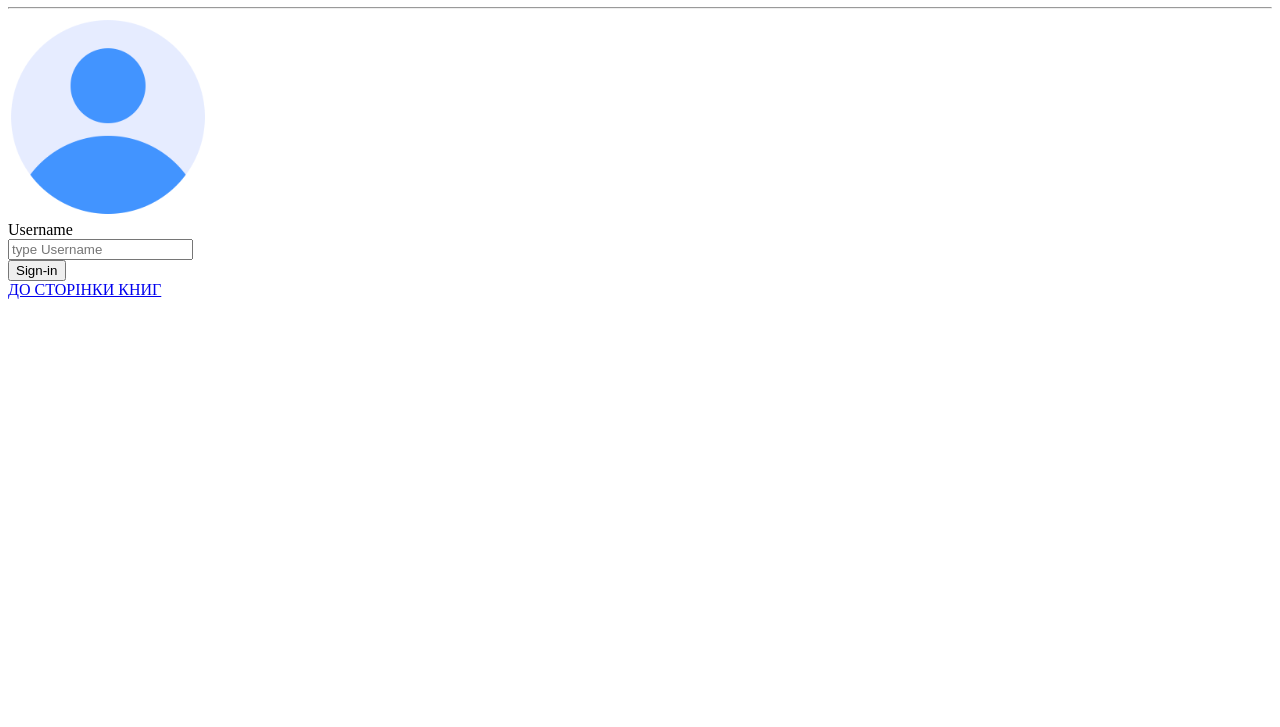
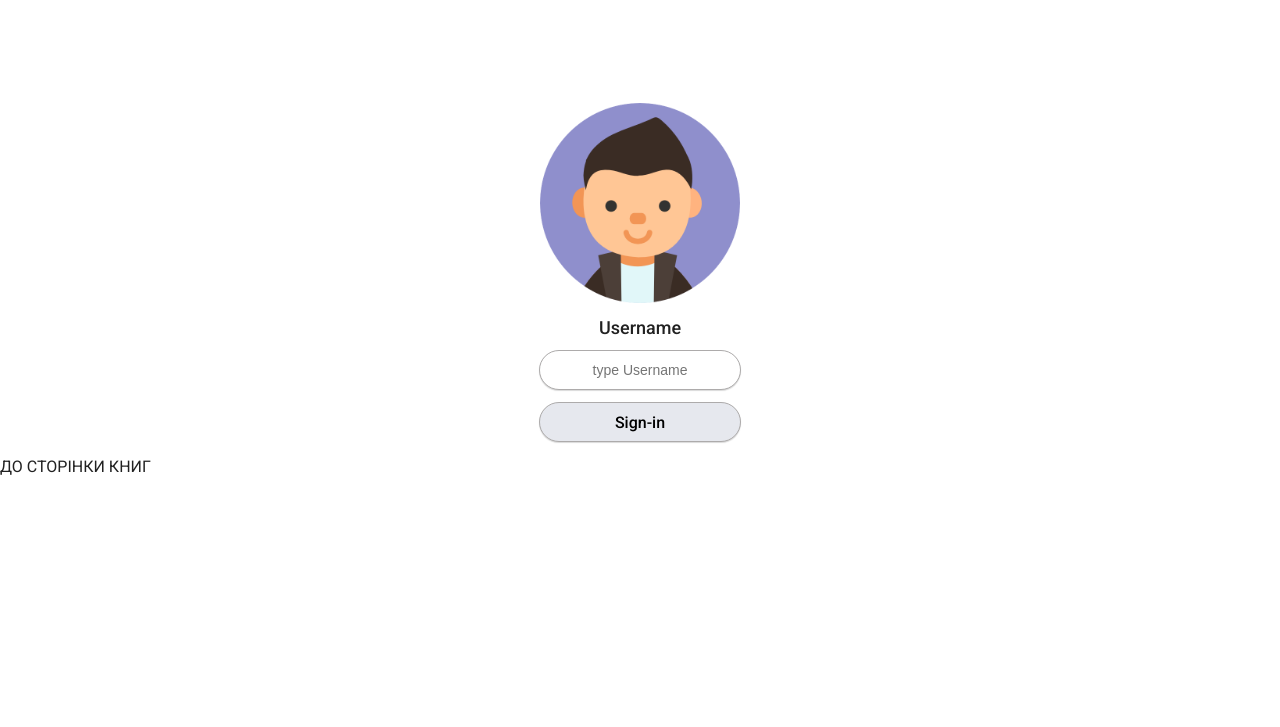
Before and after one commit to Rostyslav-Yefremov/X-course-task, a plain HTML site: page index.html in a window 1280 px wide. Shown: the part 73-800 px from the top of the page. Drawn offline with Linux system fonts and the light colour scheme.

Commit message:
Добавил стили к секции авторизации

```diff
--- a/index.html
+++ b/index.html
@@ -5,22 +5,41 @@
     <meta http-equiv="X-UA-Compatible" content="IE=edge">
     <meta name="viewport" content="width=device-width, initial-scale=1.0">
     <title>JS BAND STORE</title>
+    <link rel="preconnect" href="https://fonts.googleapis.com">
+<link rel="preconnect" href="https://fonts.gstatic.com" crossorigin>
+<link href="https://fonts.googleapis.com/css2?family=Roboto:wght@400;500;700;900&display=swap" rel="stylesheet">
+<link rel="stylesheet" href="./specific-book/styles.css">
 </head>
 <body>
-    <header><h1>JS BAND STORE / Your full name</h1></header>
-    <hr>
+    <header class="header">
+        <div class="header-container">
+            <h1 class="header-title"><a href="./index.html">JS BAND STORE / Rostyslav Yefremov</a></h1>
+            <!-- <div class="header-box">
+            <a class="link-header" href="/"><img src="../images/cart.svg" width="40px" height="40px" alt="cart"></a>
+            <button class="button" type="submit">Sing-Out</button>
+            <a class="link-header" href="/"><img src="./images/user-avatar.png" width="40px" alt="user-avatar"><span class="username-box" >Username</span></a>
+            </div> -->
+        </div>
+    </header>
     <main>
-        <img src="./images/avatar.png" width="200px" height="200px" alt="user-avatar">
+        <section class="section-login">
+            <div class="container-login">
+        <img src="./images/user-avatar.png" width="200px" height="200px" alt="user-avatar">
         <form action="/" method="post">
-            <label for="name">Username</label>
-
-           <div>
-            <input type="text" id="name" name="username" placeholder="type Username">
-            </div>
-            <button type="submit">Sign-in</button>
-
+            <ul class="list-login">
+                <li class="item-login">
+            <label for="name"><span class="username-login">Username</span></label>
+            </li>
+           <li class="item-login">
+            <input class="input-login" type="text" id="name" name="username" placeholder="type Username">
+            </li>
+            <li class="item-login">
+            <button class="button button-signin" type="submit">Sign-in</button>
+        </li>
+        </ul>
         </form>
-
+        </div>
+</section>
 
     </main>
 
--- a/specific-book/styles.css
+++ b/specific-book/styles.css
@@ -1,11 +1,10 @@
-/* Глобальные стили */
-/* * {
-  margin: 0;
-} */
+/* Переменные */
 :root {
   --main-font: 'Roboto', 'Arial', 'Helvetica', sans-serif;
   --title-color: #212121;
 }
+
+/* Глобальные стили */
 
 body {
   font-family: var(--main-font);
@@ -17,6 +16,10 @@ body {
 a {
   text-decoration: none;
   color: inherit;
+}
+
+ul {
+  list-style: none;
 }
 
 /* Хэдер */
@@ -53,7 +56,7 @@ a {
   font-weight: 500;
 }
 
-.button-sing {
+.button {
   font-family: var(--main-font);
   font-weight: 500;
   font-size: 16px;
@@ -62,8 +65,69 @@ a {
   border-radius: 20px;
   border: 1px solid rgb(173, 171, 171);
   box-shadow: 0px 1px 1px rgb(0 0 0 / 15%);
+  background-color: #e6e8ee;
+}
+
+.button-singout {
   margin-left: 10px;
+}
+
+.button:hover {
+  background-color: rgba(36, 54, 92, 0.801);
+  color: #f2f3f6;
+  cursor: pointer;
+}
+
+/* Секция авторизации */
+
+.section-login {
+  display: flex;
+  justify-content: center;
+  margin: 100px 0 0;
+  text-align: center;
+}
+
+.input-login {
+  font-size: 14px;
+  text-align: center;
+  width: 200px;
+  height: 38px;
+  border-radius: 20px;
+  border: 1px solid rgb(173, 171, 171);
+  box-shadow: 0px 1px 1px rgb(0 0 0 / 15%);
+  background-color: #ffffff;
+  padding: 0;
+}
+
+.container-login {
+  padding: 15px;
+}
+
+.list-login {
+  padding: 0;
+  margin: 10px 0 0;
+}
+
+.item-login:not(:last-child) {
+  margin-bottom: 12px;
+}
+
+.username-login {
+  font-weight: 500;
+  font-size: 18px;
+}
+
+.button-signin {
+  font-family: var(--main-font);
+  font-weight: 500;
+  font-size: 16px;
+  width: 202px;
+  height: 40px;
+  border-radius: 20px;
+  border: 1px solid rgb(173, 171, 171);
+  box-shadow: 0px 1px 1px rgb(0 0 0 / 15%);
   background-color: #e6e8ee;
+  padding: 0;
 }
 
 /* Секция отдельной книги */
@@ -76,10 +140,9 @@ a {
 
 .book-container {
   display: flex;
-  /* border: 1px solid green; */
 }
 
-.deskription-book {
+.description-book {
   width: 300px;
 }
 
@@ -121,5 +184,4 @@ a {
 .button-price {
   display: flex;
   justify-content: flex-end;
-  /* margin: 0 30px; */
 }
```
Also changed, not shown: specific-book/book.html (+4 -4 lines), images/user-avatar.png (added).
